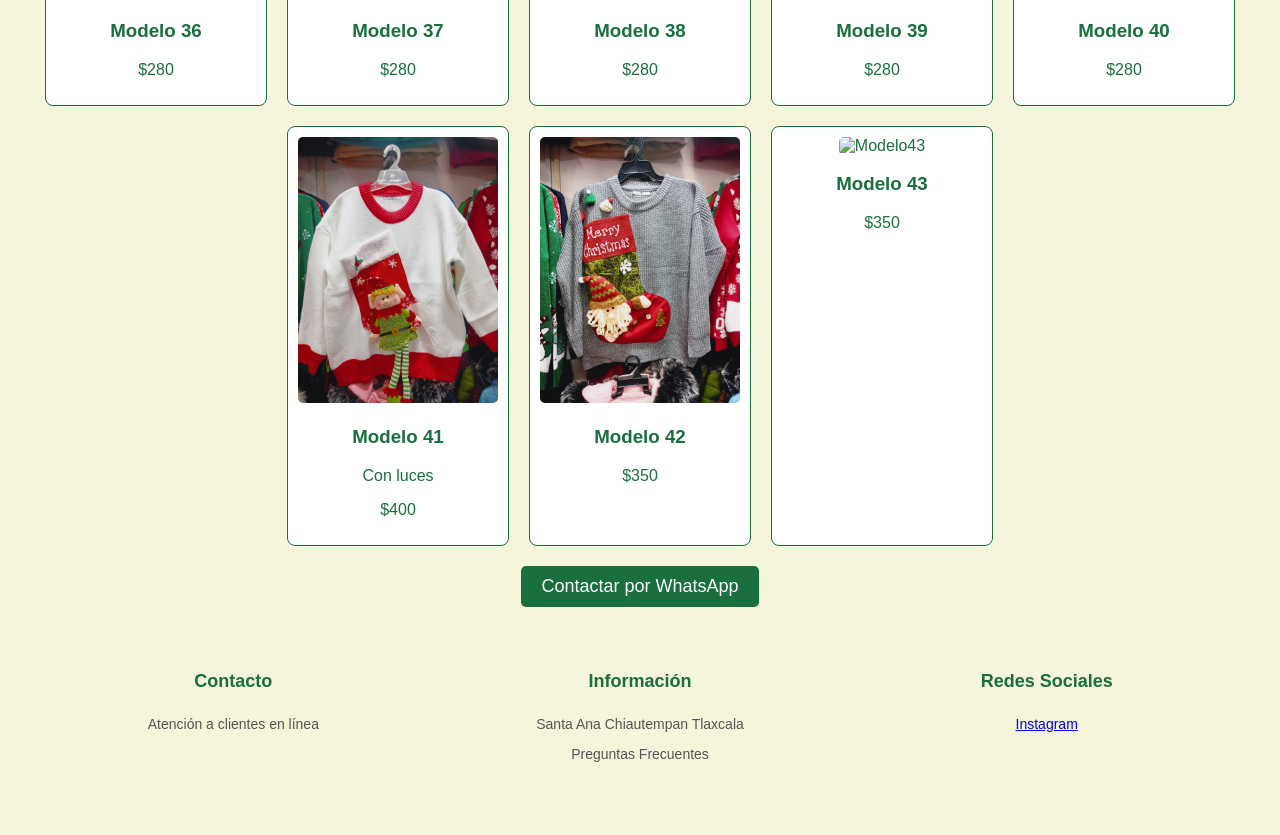
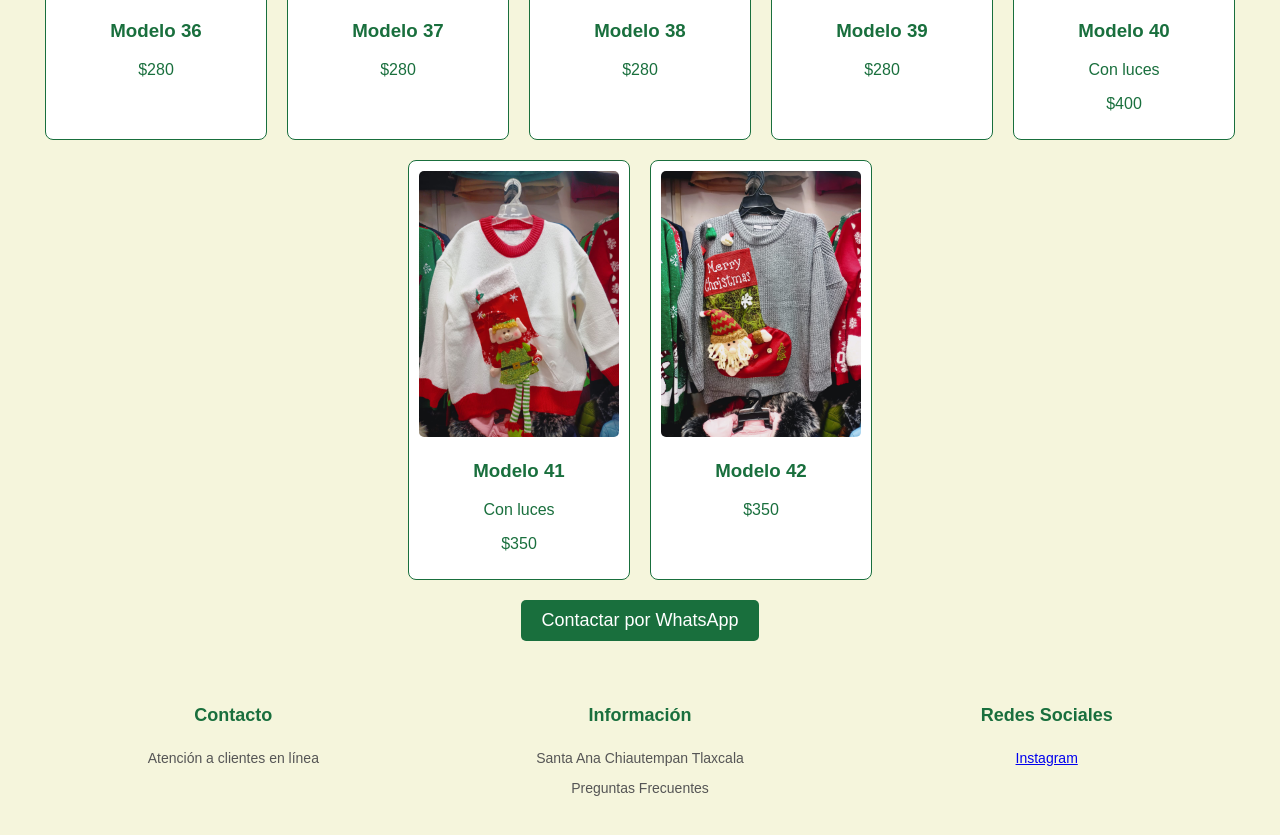
Before and after one commit to xander-VENT/eevam, a plain HTML site: page index.html in a window 1280 px wide. Shown: the part 3263-4098 px from the top of the page. Drawn offline with Linux system fonts and the light colour scheme.

Commit message:
Update index.html

```diff
--- a/index.html
+++ b/index.html
@@ -219,22 +219,18 @@
             <div class="product">
                 <img src="sueter/mod40.jpeg" alt="Modelo40">
                 <h3>Modelo 40</h3>
-                <p>$280</p>
+                <p>Con luces</p>
+                <p>$400</p>
             </div>
             <div class="product">
                 <img src="sueter/mod41.jpeg" alt="Modelo41">
                 <h3>Modelo 41</h3>
                 <p>Con luces</p>
-                <p>$400</p>
+                <p>$350</p>
             </div>
             <div class="product">
                 <img src="sueter/mod42.jpeg" alt="Modelo42">
                 <h3>Modelo 42</h3>
-                <p>$350</p>
-            </div>
-            <div class="product">
-                <img src="sueter/mod43.jpeg" alt="Modelo43">
-                <h3>Modelo 43</h3>
                 <p>$350</p>
             </div>
 
```
